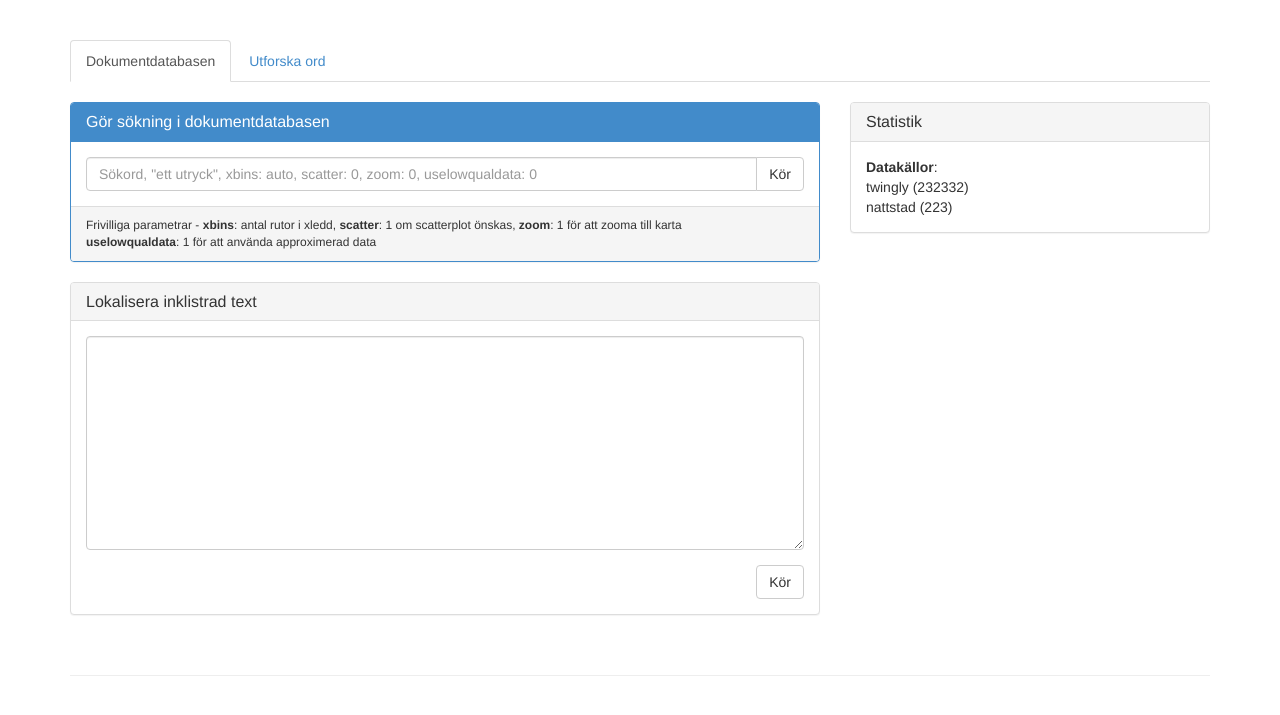
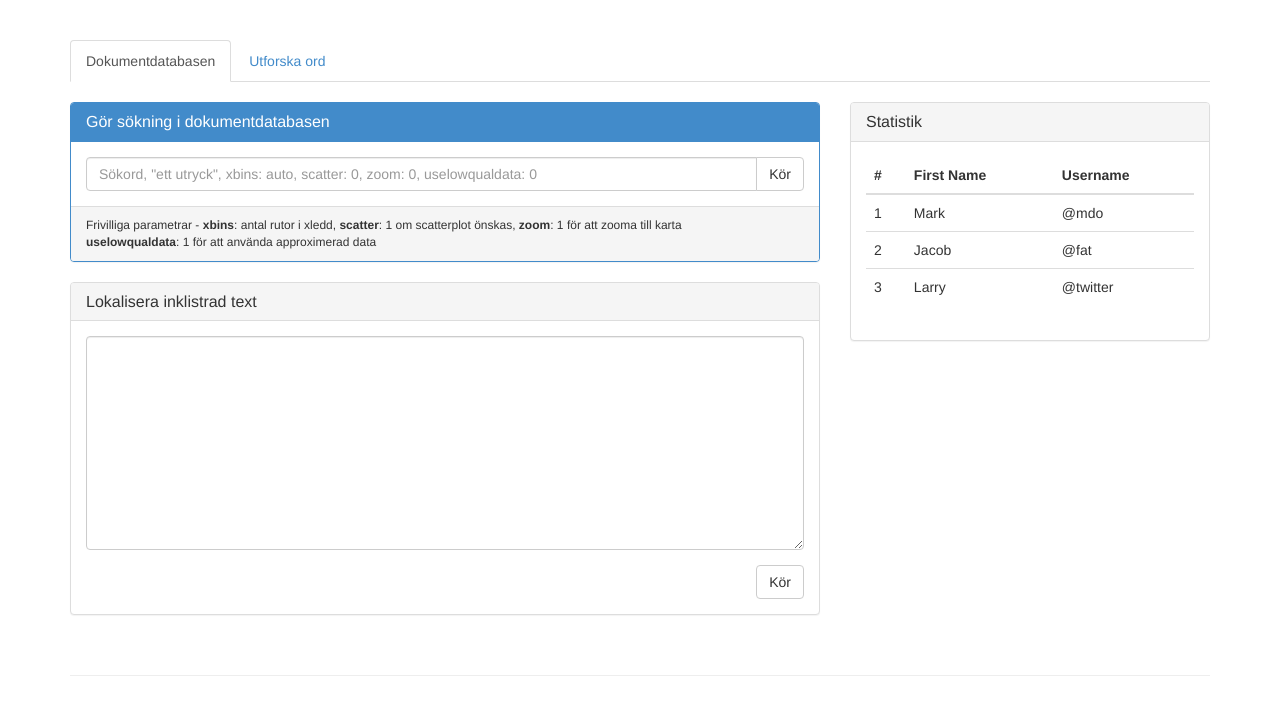
Before and after one commit to maxberggren/sinus, a Flask app: template flaskapp/templates/index.html in a window 1280 px wide. Shown: the top 715 px of the page. Run offline with Flask 2, Linux system fonts and the light colour scheme; the template is opened without the code that fills it, so the values that code supplies are empty; parts of the project's set-up code (start-up, migrations or seed data) failed here and were passed over.

Commit message:
annotating my code

```diff
--- a/flaskapp/templates/index.html
+++ b/flaskapp/templates/index.html
@@ -195,9 +195,32 @@
 		  </div>
 		  <div class="panel-body">
 
-			<b>Datakällor</b>: <br />
-			twingly (232332) <br />
-			nattstad (223)
+			<table class="table">
+              <thead>
+                <tr>
+                  <th>#</th>
+                  <th>First Name</th>
+                  <th>Username</th>
+                </tr>
+              </thead>
+              <tbody>
+                <tr>
+                  <td>1</td>
+                  <td>Mark</td>
+                  <td>@mdo</td>
+                </tr>
+                <tr>
+                  <td>2</td>
+                  <td>Jacob</td>
+                  <td>@fat</td>
+                </tr>
+                <tr>
+                  <td>3</td>
+                  <td>Larry</td>
+                  <td>@twitter</td>
+                </tr>
+              </tbody>
+            </table>
 
 		  </div>
 		</div>
```
Also changed, not shown: flaskapp/views.py (+2 -5 lines).
